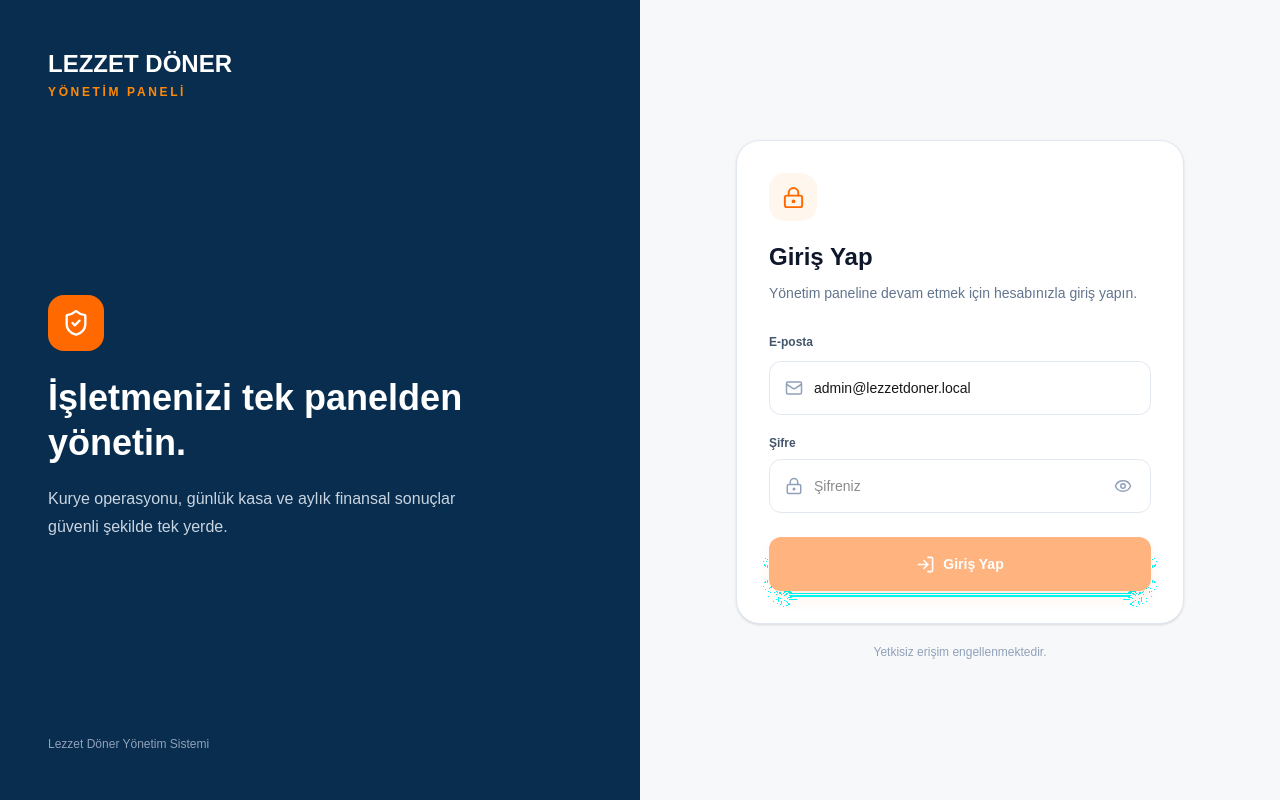
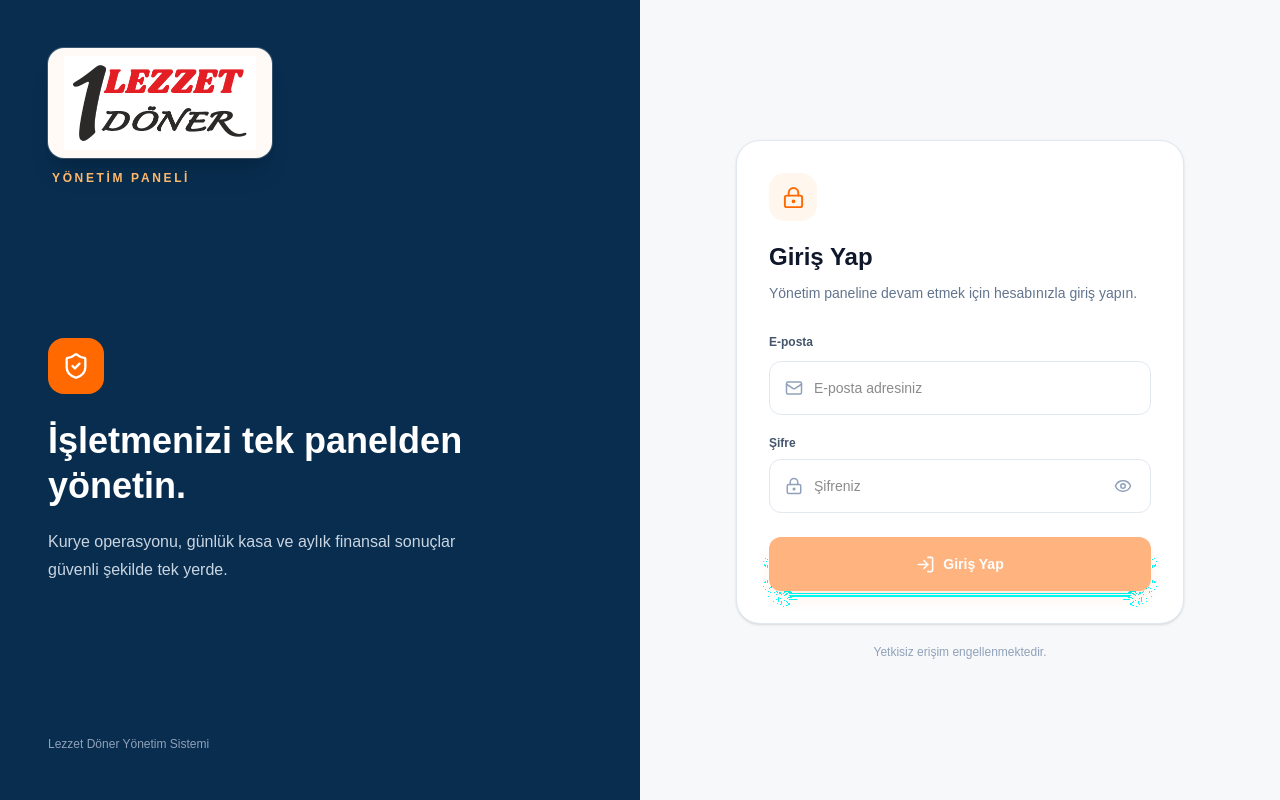
Before and after one commit to ozgesonmeez/lezzet-doner-panel, a Next.js app in the folder frontend/: page /login in a window 1280 px wide. Built offline with nearby package versions, Linux system fonts and the light colour scheme; no server answers.

Commit message:
Use original 1 Lezzet Doner logo on panel and login

```diff
--- a/frontend/src/app/login/page.tsx
+++ b/frontend/src/app/login/page.tsx
@@ -8,6 +8,8 @@ import {
 import {
   useRouter,
 } from "next/navigation";
+
+import Image from "next/image";
 
 import {
   Eye,
@@ -31,10 +33,7 @@ export default function LoginPage() {
     login,
   } = useAuth();
 
-  const [email, setEmail] =
-    useState(
-      "admin@lezzetdoner.local"
-    );
+  const [email, setEmail] = useState("");
 
   const [
     password,
@@ -102,12 +101,18 @@ export default function LoginPage() {
     <main className="min-h-screen bg-[#f7f8fa] lg:grid lg:grid-cols-2">
       {/* LEFT */}
       <section className="hidden bg-[#082d4e] p-12 text-white lg:flex lg:flex-col lg:justify-between">
-        <div>
-          <p className="text-2xl font-black">
-            LEZZET DÖNER
-          </p>
-
-          <p className="mt-1 text-xs font-semibold uppercase tracking-[0.22em] text-orange-400">
+        <div className="flex flex-col items-start gap-3">
+          <div className="inline-flex rounded-2xl bg-[#fffaf5] px-4 py-2 shadow-xl shadow-black/10 ring-1 ring-white/20">
+            <Image
+              src="/lezzet-doner-logo-hd.png"
+              alt="1 Lezzet Döner"
+              width={383}
+              height={179}
+              priority
+              className="h-[94px] w-auto object-contain"
+            />
+          </div>
+          <p className="pl-1 text-xs font-semibold uppercase tracking-[0.22em] text-orange-300">
             Yönetim Paneli
           </p>
         </div>
@@ -142,12 +147,16 @@ export default function LoginPage() {
       <section className="flex min-h-screen items-center justify-center p-4 sm:p-8">
         <div className="w-full max-w-md">
           {/* MOBILE BRAND */}
-          <div className="mb-8 text-center lg:hidden">
-            <p className="text-xl font-black text-[#082d4e]">
-              LEZZET DÖNER
-            </p>
-
-            <p className="mt-1 text-[10px] font-bold uppercase tracking-[0.2em] text-orange-500">
+          <div className="mb-8 flex flex-col items-center gap-1.5 text-center lg:hidden">
+            <Image
+              src="/lezzet-doner-logo-hd.png"
+              alt="1 Lezzet Döner"
+              width={383}
+              height={179}
+              priority
+              className="h-[72px] w-auto object-contain"
+            />
+            <p className="text-[10px] font-bold uppercase tracking-[0.2em] text-orange-500">
               Yönetim Paneli
             </p>
           </div>
--- a/frontend/src/components/Sidebar.tsx
+++ b/frontend/src/components/Sidebar.tsx
@@ -6,6 +6,7 @@ import {
 } from "react";
 
 import Link from "next/link";
+import Image from "next/image";
 
 import {
   usePathname,
@@ -137,15 +138,23 @@ export default function Sidebar() {
     <>
       {/* MOBILE TOP BAR */}
       <header className="fixed left-0 right-0 top-0 z-40 flex h-16 items-center justify-between border-b border-slate-200 bg-white px-4 lg:hidden">
-        <div>
-          <p className="text-sm font-black text-[#082d4e]">
-            LEZZET DÖNER
-          </p>
-
-          <p className="text-[10px] font-medium uppercase tracking-[0.16em] text-orange-500">
+        <Link
+          href="/"
+          aria-label="1 Lezzet Döner ana panel"
+          className="flex items-center gap-3"
+        >
+          <Image
+            src="/lezzet-doner-logo-hd.png"
+            alt="1 Lezzet Döner"
+            width={383}
+            height={179}
+            priority
+            className="h-10 w-auto object-contain"
+          />
+          <span className="text-[9px] font-bold uppercase tracking-[0.14em] text-orange-600">
             Yönetim Paneli
-          </p>
-        </div>
+          </span>
+        </Link>
 
         <button
           type="button"
@@ -180,16 +189,26 @@ export default function Sidebar() {
         }`}
       >
         {/* BRAND */}
-        <div className="flex h-20 items-center justify-between border-b border-white/10 px-5">
-          <div>
-            <p className="text-lg font-black">
-              LEZZET DÖNER
-            </p>
-
-            <p className="mt-0.5 text-[10px] font-semibold uppercase tracking-[0.18em] text-orange-400">
+        <div className="flex min-h-[124px] items-center justify-between gap-3 border-b border-white/10 px-4 py-3">
+          <Link
+            href="/"
+            aria-label="1 Lezzet Döner yönetim ana sayfası"
+            className="group flex min-w-0 flex-col items-start gap-2"
+          >
+            <span className="inline-flex rounded-xl bg-[#fffaf5] px-3 py-1.5 shadow-sm ring-1 ring-white/15 transition group-hover:ring-orange-300/60">
+              <Image
+                src="/lezzet-doner-logo-hd.png"
+                alt="1 Lezzet Döner"
+                width={383}
+                height={179}
+                priority
+                className="h-[64px] w-auto object-contain"
+              />
+            </span>
+            <span className="ml-1 text-[9px] font-semibold uppercase tracking-[0.20em] text-orange-300">
               Yönetim Paneli
-            </p>
-          </div>
+            </span>
+          </Link>
 
           <button
             type="button"
```
Also changed, not shown: frontend/public/lezzet-doner-logo-hd.png (added).
